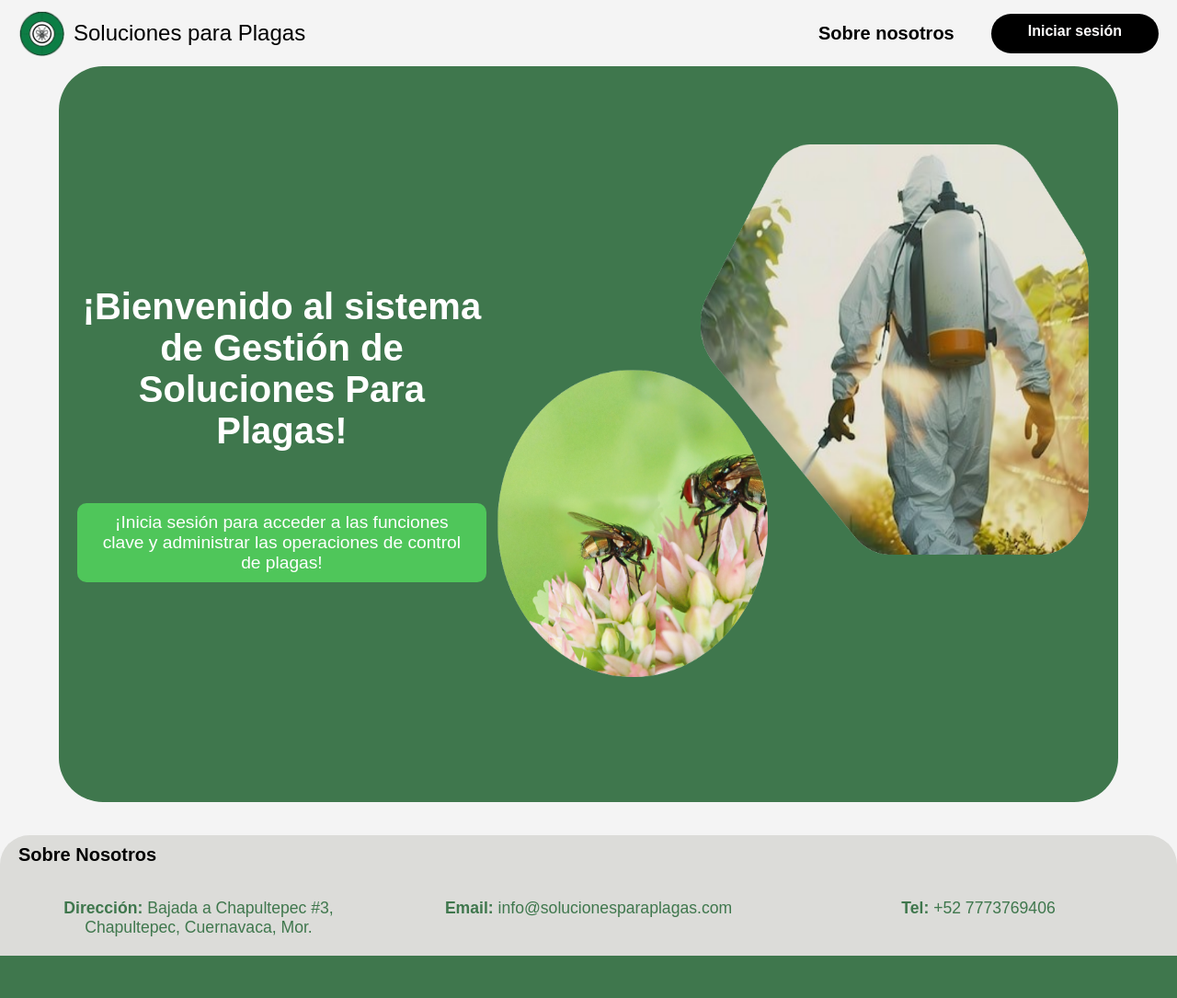
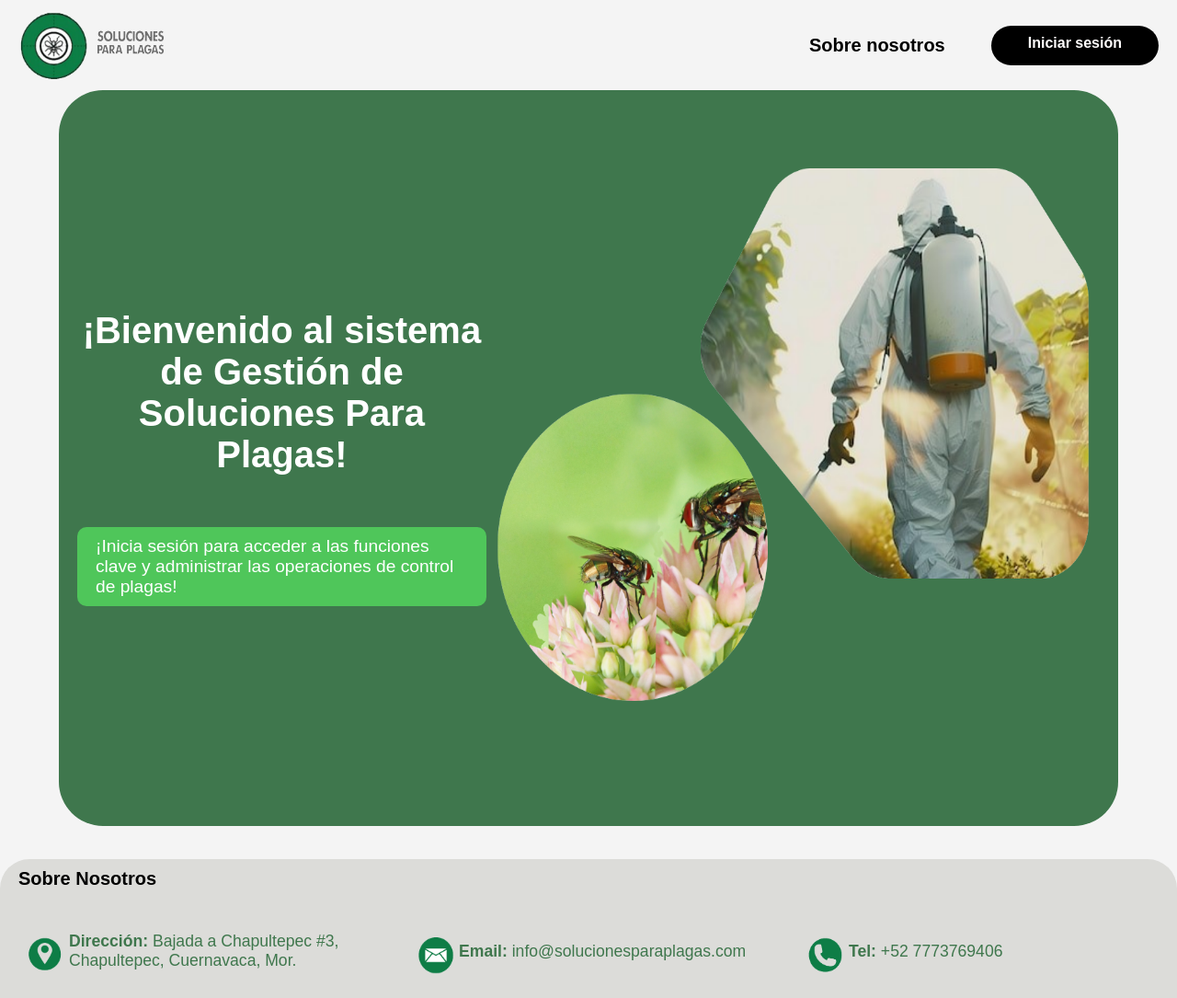
Before and after one commit to Arizmendi04/SolucionesWeb, a PHP site: page / in a window 1280 px wide. Shown: the whole page at 92% size. Before the commit the page ends 1039 px from the top, so only its background shows below. Run offline with PHP 8.4, Linux system fonts and the light colour scheme.

Commit message:
21/10/2024

```diff
--- a/Static/css/footer.css
+++ b/Static/css/footer.css
@@ -11,6 +11,7 @@ footer .contact-info p {
     margin-bottom: 10px;
     color: #3f774d;
     font-size: 1.1em;
+    text-align: left;
 }
 
 .SN{
@@ -23,3 +24,57 @@ footer .contact-info p {
     grid-template-columns: repeat(3,1fr);
     column-gap: 2rem;
 }
+
+.menu-item {
+    display: flex;
+    align-items: center;
+    padding: 10px;
+    color: #fff;
+    gap: 5px;
+}
+
+.menu-item img {
+    width: 40px;
+    height: 40px;
+    padding: 0px;
+}
+
+/* Media query para pantallas más pequeñas */
+@media (max-width: 800px) {
+    .menu-item img {
+        width: 30px;
+        height: 30px;
+        padding: 0;
+    }
+
+    .menu-item {
+        display: flex;
+        align-items: center;
+        padding: 5px;
+        color: #fff;
+        gap: 5px;
+    }
+
+    footer {
+        background-color: rgb(220, 220, 217);
+        padding: 20px;
+        text-align: center;
+        border-top-left-radius: 2rem;
+        border-top-right-radius: 2rem;
+        width: 100%;
+    }
+
+    footer .contact-info {
+        display: flex;
+        flex-direction: column;
+        align-items: center;
+        gap: 10px;
+    }
+
+    footer .contact-info p {
+        margin-bottom: 5px;
+        color: #3f774d;
+        font-size: 1em;
+        text-align: center;
+    }
+}
--- a/Static/css/inicio.css
+++ b/Static/css/inicio.css
@@ -23,14 +23,18 @@ header {
 }
 
 .logo img {
-    width: 50px;
+    width: 75px;
     margin-right: 10px;
 }
 
 .logo-a {
-    padding: 10px 20px;
+    padding: 10px 30px;
     color: #000000;
     font-size: 20px;
+}
+
+.letras-logo {
+    height: 40px;
 }
 
 nav {
@@ -75,15 +79,10 @@ main {
     justify-content: center;
 }
 
-.logo-texto{
-    color: #000000;
-    font-size: 1.5em;
-    text-align: left;
-}
-
 .hero h1 {
     font-size: 2.5em;
     margin-bottom: 20px;
+    text-align: center;
 }
 
 .hero p {
@@ -92,6 +91,7 @@ main {
     display: inline-block;
     padding: 10px 20px;
     border-radius: 10px;
+    text-align: left;
 }
 
 .images {
--- a/Static/view/includes/footer.php
+++ b/Static/view/includes/footer.php
@@ -1,13 +1,21 @@
 <link rel="stylesheet" href="Static/css/footer.css">
-    <footer>
+    <footer id="about">
         <b><p class="SN" style="font-size: 20px">Sobre Nosotros</p></b>
 
         <br><br>
 
         <div class="contact-info tres-columnas">
-            <p><strong>Dirección:</strong> Bajada a Chapultepec #3, Chapultepec, Cuernavaca, Mor.</p>
-            <p><strong>Email:</strong> info@solucionesparaplagas.com</p>
-            <p><strong>Tel:</strong> +52 7773769406</p>
+            <div class="menu-item">
+                <img src="Static/img/iconoubi.png" alt="Icono ubicacion"><p><strong>Dirección:</strong> Bajada a Chapultepec #3, Chapultepec, Cuernavaca, Mor.</p>
+            </div>
+
+            <div class="menu-item">
+                <img src="Static/img/iconocorreo.png" alt="Icono correo"><p><strong>Email:</strong> info@solucionesparaplagas.com</p>
+            </div>
+
+            <div class="menu-item">
+                <img src="Static/img/iconotelefono.png" alt="Icono correo"><p><strong>Tel:</strong> +52 7773769406</p>
+            </div>
         </div>
     </footer>
 </body>
--- a/Static/view/login.php
+++ b/Static/view/login.php
@@ -27,9 +27,9 @@
                     <h2>Iniciar Sesión</h2>
 
                     <form method="POST" name="frm1" id="frm1" action="../controller/autentificacion.php">
-                        <label for="usuario">USUARIO</label>
+                        <label for="usuario">Usuario</label>
                         <input type="text" id="usuario" name="usuario" placeholder="Ingresa tu usuario">
-                        <label for="contrasena">CONTRASEÑA</label>
+                        <label for="contrasena">Contraseña</label>
                         <input type="password" id="contrasena" name="contrasena" placeholder="*********">
                         <button type="submit" class="boton_primario">Acceder</button>
                     </form>
--- a/index.php
+++ b/index.php
@@ -10,7 +10,8 @@
     <header>
         <div class="logo">
             <img src="Static/img/logosinletras.png" alt="Soluciones Para Plagas Logo">
-            <p class="logo-texto">Soluciones para Plagas</p>
+
+            <img src="Static/img/letraslogo.png" alt="letras Logo" class="letras-logo">
         </div>
         <nav>
             <a class="logo-a" href="#about">Sobre nosotros</a>
@@ -21,9 +22,7 @@
     <main>
         <section class="hero">
             <h1>¡Bienvenido al sistema de Gestión de Soluciones Para Plagas!</h1>
-
             <br><br>
-
             <p>¡Inicia sesión para acceder a las funciones clave y administrar las operaciones de control de plagas!</p>
         </section>
 
```
Also changed, not shown: Static/css/login.css (+13 -4 lines), Static/img/fondologin.png (added), Static/img/iconocorreo.png (added), Static/img/iconotelefono.png (added), Static/img/iconoubi.png (added), Static/img/letraslogo.png (added).
